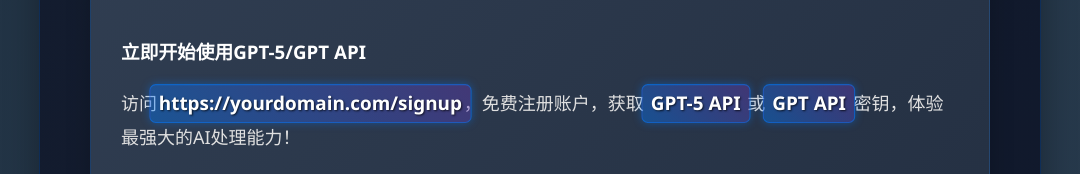
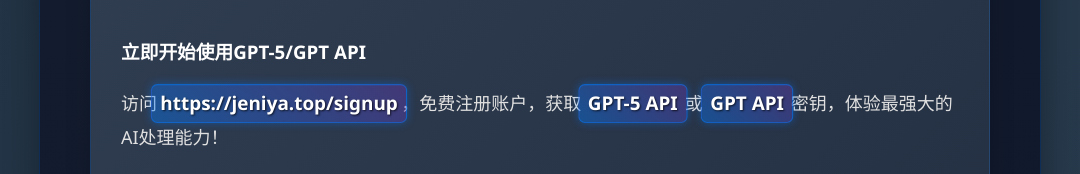
Before and after one commit to aceunbu/gpt-5api, a plain HTML site: page index.html in a window 1280 px wide. Shown: the part 6262-6436 px from the top of the page, without its empty margins (100-1180 px from the left). Drawn offline with Linux system fonts and the light colour scheme.

Commit message:
Update index.html

```diff
--- a/index.html
+++ b/index.html
@@ -1,3 +1,4 @@
+
 <!DOCTYPE html>
 <html lang="zh-CN">
 <head>
@@ -476,12 +477,12 @@
     <div class="container">
         <div class="content">
             <nav class="breadcrumb">
-                <a href="https://yourdomain.com/">首页</a> > GPT-5 API中转服务
+                <a href="https://jeniya.top/">首页</a> > GPT-5 API中转服务
             </nav>
             <h1>GPT-5 API中转站 - 2025国内直连服务</h1>
             <h2>专业 <span class="gpt-highlight">GPT-5 API</span> & <span class="gpt-highlight">GPT API</span> 中转服务 | 下一代AI能力触手可及 <span class="gpt-star">🚀</span></h2>
             <p>🎯 下一代AI | ⚡ 超低延迟 | 💰 成本优化 | 💯 7×24稳定服务</p>
-            <a href="https://yourdomain.com/signup" target="_self" class="cta-button">免费注册领取GPT-5/GPT API测试额度</a> <!-- 请替换为您的注册URL -->
+            <a href="https://jeniya.top/signup" target="_self" class="cta-button">免费注册领取GPT-5/GPT API测试额度</a> <!-- 请替换为您的注册URL -->
             <h3>实时可用：<strong id="curdate"></strong></h3>
         </div>
         <div class="arrow-down" onclick="scrollToContent()" title="查看更多GPT-5/GPT API服务">⬇️ 查看更多GPT-5/GPT API中转服务</div>
@@ -550,7 +551,7 @@
             <h2 class="section-header">GPT-5/GPT API开发者集成指南</h2>
             <p>通过简易API，您可以在3分钟内完成GPT-5/GPT API的快速接入：</p>
             <ol>
-                <li><strong>第一步：</strong>注册<a href="https://yourdomain.com/signup" class="gpt-highlight">简易API</a>账户并获取您的API密钥。</li> <!-- 请替换为您的注册URL -->
+                <li><strong>第一步：</strong>注册<a href="https://jeniya.top/signup" class="gpt-highlight">简易API</a>账户并获取您的API密钥。</li> <!-- 请替换为您的注册URL -->
                 <li><strong>第二步：</strong>将API请求地址修改为我们的GPT中转地址。</li>
                 <li><strong>第三步：</strong>使用与OpenAI官方完全相同的请求格式发送API请求。</li>
             </ol>
@@ -684,7 +685,7 @@ def analyze_image_with_gpt4v(image_url_or_base64, prompt):
             <p>通过我们的<span class="gpt-highlight">GPT-5 API</span>和<span class="gpt-highlight">GPT API</span>中转服务，您可以在国内稳定低延迟地调用OpenAI最强大的AI模型，构建各类创新应用。无论是文本生成、智能对话、代码辅助还是复杂的多模态任务，GPT系列API都能为您提供无与伦比的智能支持。</p>
 
             <h3>立即开始使用GPT-5/GPT API</h3>
-            <p>访问<a href="https://yourdomain.com/signup" class="gpt-highlight">https://yourdomain.com/signup</a>，免费注册账户，获取<span class="gpt-highlight">GPT-5 API</span>或<span class="gpt-highlight">GPT API</span>密钥，体验最强大的AI处理能力！</p> <!-- 请替换为您的注册URL -->
+            <p>访问<a href="https://jeniya.top/signup" class="gpt-highlight">https://jeniya.top/signup</a>，免费注册账户，获取<span class="gpt-highlight">GPT-5 API</span>或<span class="gpt-highlight">GPT API</span>密钥，体验最强大的AI处理能力！</p> <!-- 请替换为您的注册URL -->
 
             <h3>GPT-5/GPT API定价说明</h3>
             <p>我们提供多种GPT API套餐选择：</p>
@@ -757,7 +758,7 @@ def analyze_image_with_gpt4v(image_url_or_base64, prompt):
             // 预加载关键资源 (请替换为您的实际URL)
             const link = document.createElement('link');
             link.rel = 'preload';
-            link.href = 'https://yourdomain.com/gpt-api/';
+            link.href = 'https://jeniya.top/gpt-api/';
             link.as = 'document';
             document.head.appendChild(link);
 
@@ -799,7 +800,7 @@ def analyze_image_with_gpt4v(image_url_or_base64, prompt):
         }
 
         // 为关键链接添加点击追踪
-        document.querySelectorAll('a[href*="yourdomain.com/signup"]').forEach(link => { // 匹配包含signup的链接
+        document.querySelectorAll('a[href*="jeniya.top/signup"]').forEach(link => { // 匹配包含signup的链接
             link.addEventListener('click', () => {
                 trackUserInteraction('gpt_api_signup_click');
             });
```
